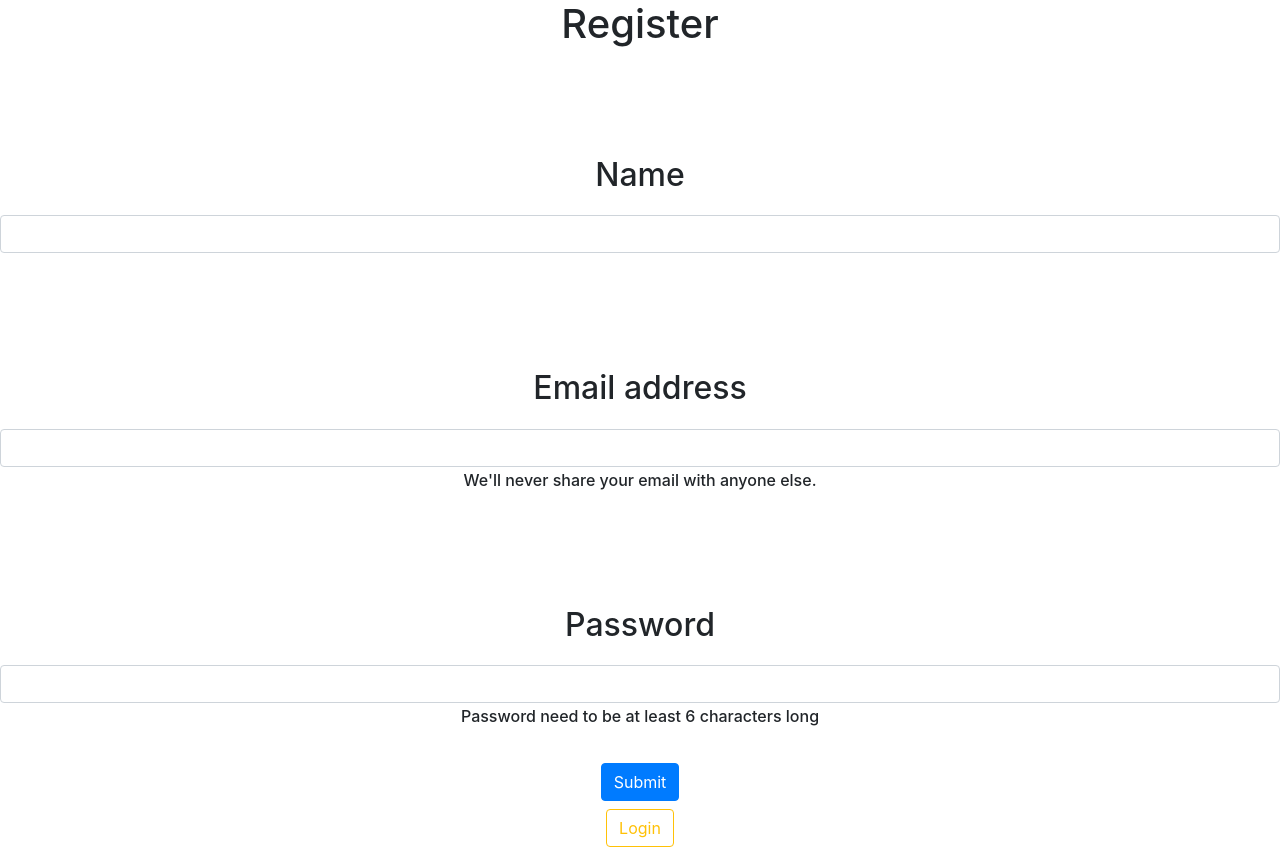
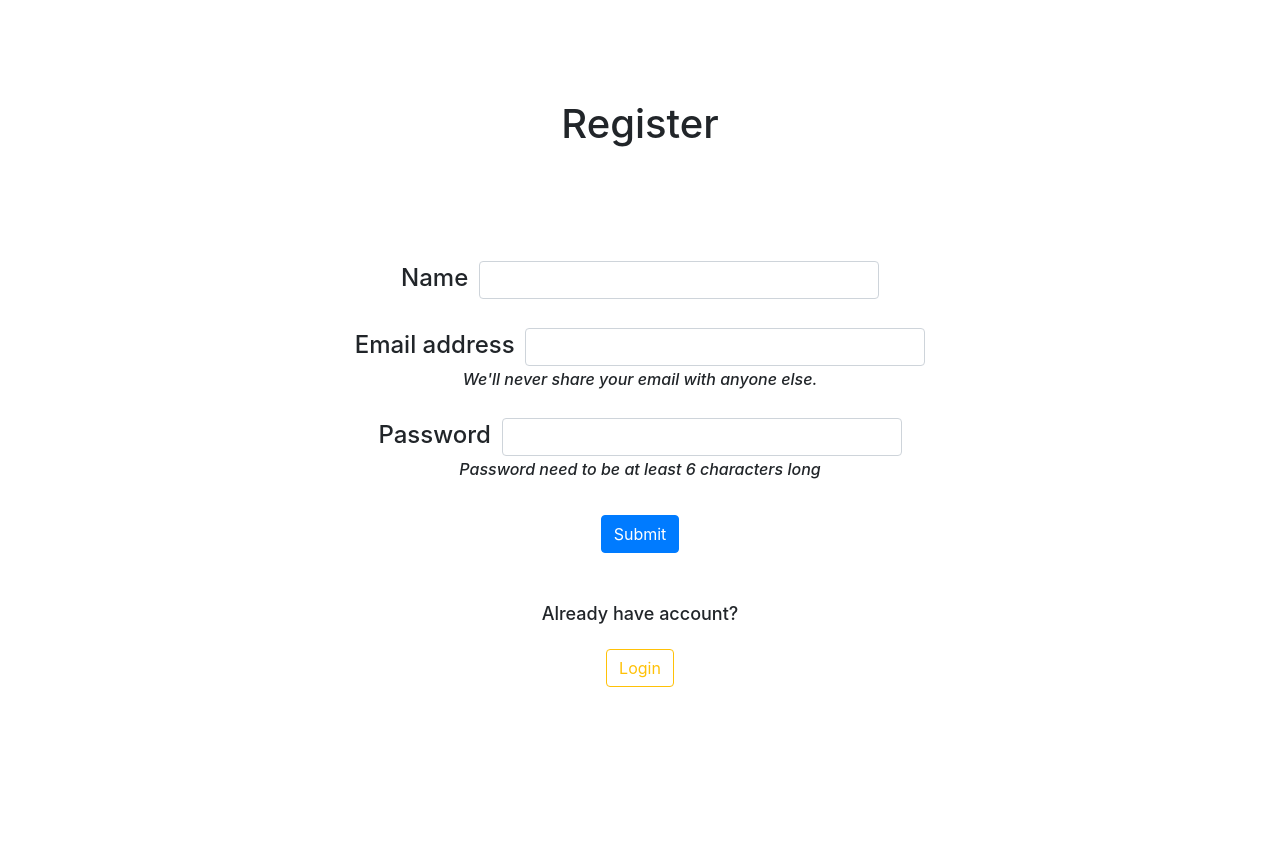
Before and after one commit to LUOYIXIN213/bt4103-retimark-webapp, a Flask app: page /register in a window 1280 px wide. After the commit the page ends 687 px from the top, so only its background shows below. Run offline with Flask 2, Linux system fonts and the light colour scheme.

Commit message:
format change to login and register

```diff
--- a/templates/register.html
+++ b/templates/register.html
@@ -24,27 +24,32 @@
             </div>
             <button type="submit" class="btn btn-primary">Submit</button>
         </form>
+        <p style="font-size: large; margin-top: 50px;">Already have account? </p>
         <a type="submit" class="btn btn-outline-warning" href="{{ url_for('login_page') }}" role="button">Login</a>
 </body>
 </html>
 <style>
     h1 {
         text-align: center;
+        margin-top: 100px;
+        margin-bottom: 100px;
     }
 
     .form-label {
         margin-top: 100px;
-        display: left;
-        font-size: xx-large;
+        display: inline;
+        font-size: x-large;
     }
 
     .form-control {
-        display: inline
+        display: inline;
+        max-width: 400px;
     }
 
     .form-text {
-        display: left;
+        display: center;
         font-size: medium;
+        font-style: italic;
     }
 
     button {
```
Also changed, not shown: templates/login.html (+10 -5 lines).
